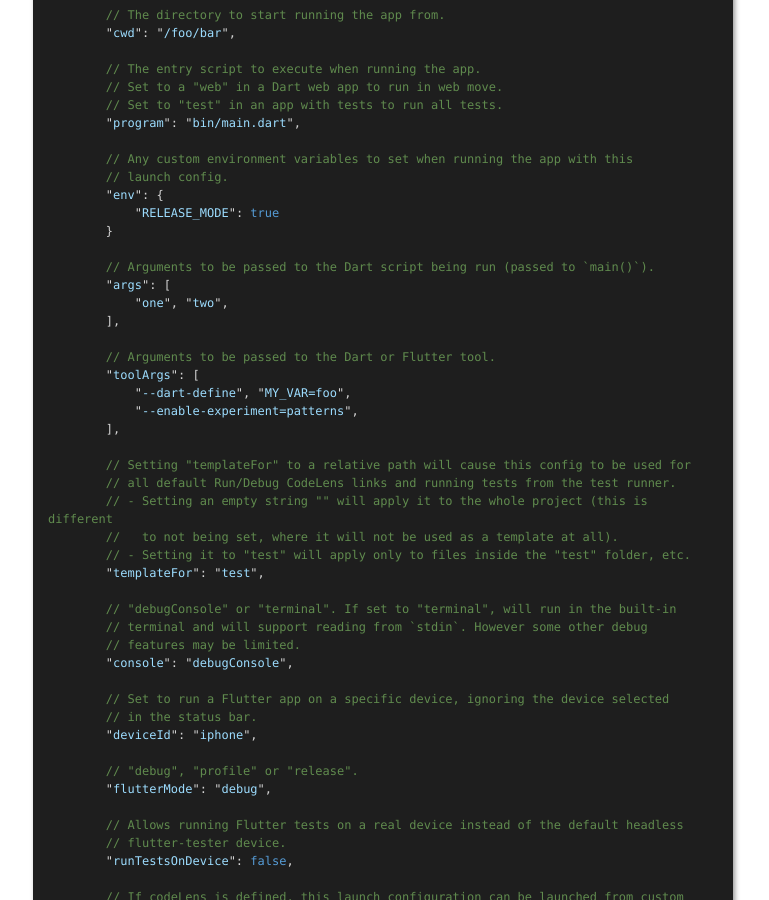
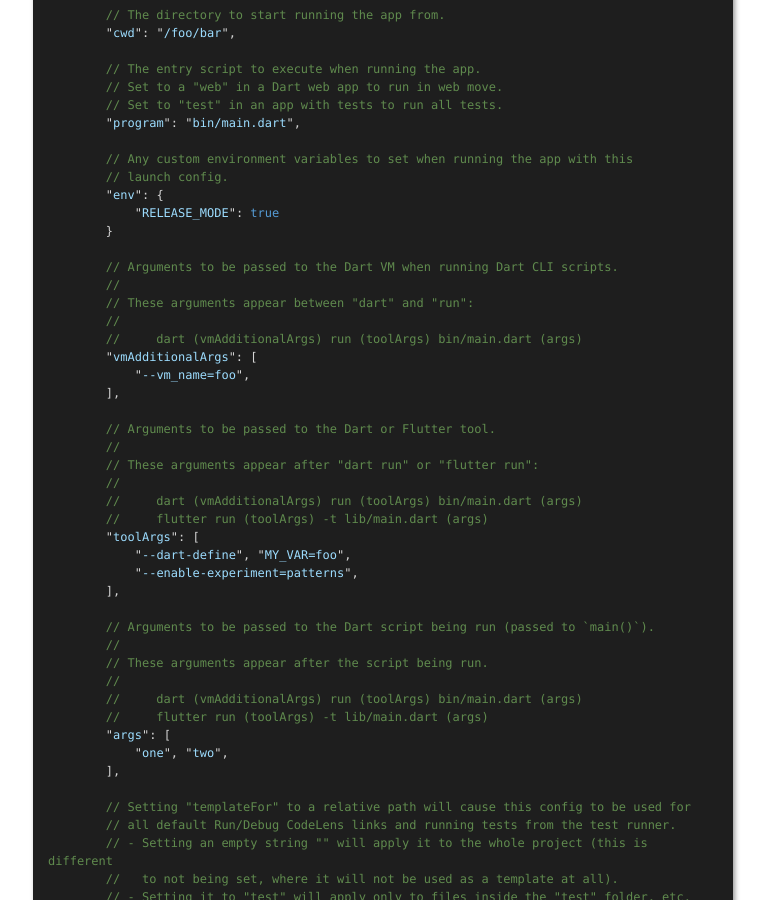
Before and after one commit to Dart-Code/Website, a Jekyll site: the page built from _docs/launch-configuration.md, in a window 1280 px wide and 900 px high, scrolled down 892 px. Shown: the whole window, without its empty margins (327-1096 px from the left). Built offline with Jekyll 4.4.1, drawn with Linux system fonts in a browser that asks for light colours.

Commit message:
Add more info to vmAdditionalArgs, toolArgs, args

```diff
--- a/_docs/launch-configuration.md
+++ b/_docs/launch-configuration.md
@@ -47,15 +47,34 @@ You can open your launch configuration file by clicking on the **Debug** side ba
 			"RELEASE_MODE": true
 		}
 
-		// Arguments to be passed to the Dart script being run (passed to `main()`).
-		"args": [
-			"one", "two",
+		// Arguments to be passed to the Dart VM when running Dart CLI scripts.
+		//
+		// These arguments appear between "dart" and "run":
+		//
+		//     dart (vmAdditionalArgs) run (toolArgs) bin/main.dart (args)
+		"vmAdditionalArgs": [
+			"--vm_name=foo",
 		],
 
 		// Arguments to be passed to the Dart or Flutter tool.
+		//
+		// These arguments appear after "dart run" or "flutter run":
+		//
+		//     dart (vmAdditionalArgs) run (toolArgs) bin/main.dart (args)
+		//     flutter run (toolArgs) -t lib/main.dart (args)
 		"toolArgs": [
 			"--dart-define", "MY_VAR=foo",
 			"--enable-experiment=patterns",
+		],
+
+		// Arguments to be passed to the Dart script being run (passed to `main()`).
+		//
+		// These arguments appear after the script being run.
+		//
+		//     dart (vmAdditionalArgs) run (toolArgs) bin/main.dart (args)
+		//     flutter run (toolArgs) -t lib/main.dart (args)
+		"args": [
+			"one", "two",
 		],
 
 		// Setting "templateFor" to a relative path will cause this config to be used for
```
